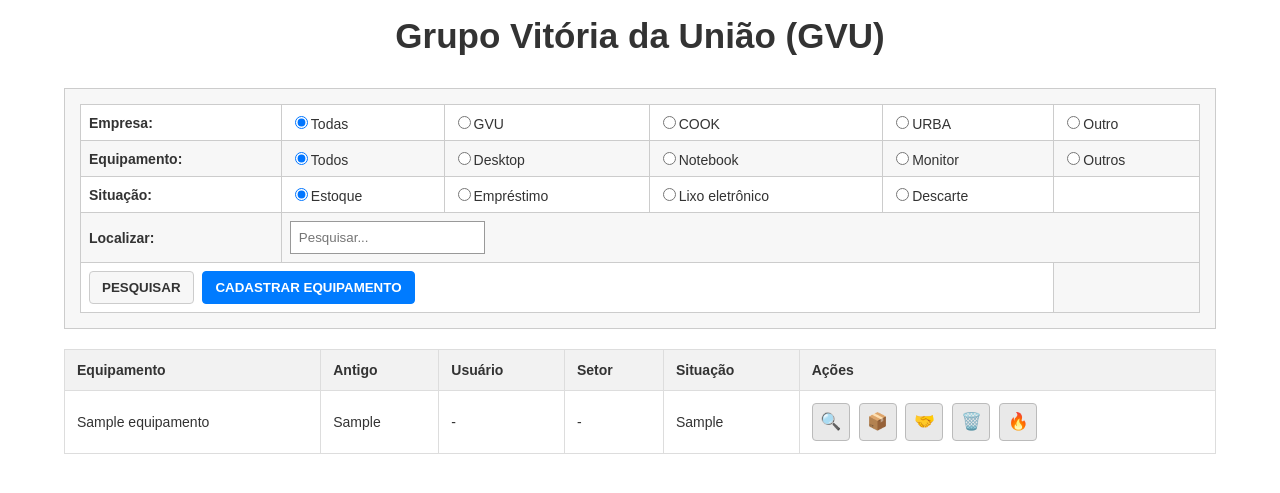
After one commit to ItaloOResende/Cadastro_de_equipamentos, a PHP site: page /index.php in a window 1280 px wide. The commit adds this page. Shown: the top 493 px of the page. Run offline with PHP 8.4, Linux system fonts and the light colour scheme; tables that the repository leaves empty or names only in its code hold one stand-in row (values such as "Sample post").

Commit message:
Preenche_Tabela

```diff
--- a/cadastrar.html
+++ b/cadastrar.html
@@ -4,13 +4,13 @@
     <meta charset="UTF-8">
     <meta name="viewport" content="width=device-width, initial-scale=1.0">
     <title>Cadastro de Equipamentos - GVU</title>
-    <link rel="stylesheet" href="style.css">
+    <link rel="stylesheet" href="Style.css">
 </head>
 <body>
 
     <div class="container">
         <header class="main-header">
-            <h1><a href="index.html" class="header-link">Grupo Vitória da União (GVU)</a></h1>
+            <h1><a href="index.php" class="header-link">Grupo Vitória da União (GVU)</a></h1>
             <h1>Cadastrar Novo Equipamento</h1>
         </header>
 
@@ -88,7 +88,7 @@
 
             <div class="form-actions">
                 <button type="submit" class="btn btn-primary">Salvar Equipamento</button>
-                <a href="index.html" class="btn">Cancelar</a>
+                <a href="index.php" class="btn">Cancelar</a>
             </div>
         </form>
 
--- a/editar_dados.html
+++ b/editar_dados.html
@@ -10,7 +10,7 @@
 
     <div class="container">
         <header class="main-header">
-            <h1><a href="index.html" class="header-link">Grupo Vitória da União (GVU)</a></h1>
+            <h1><a href="index.php" class="header-link">Grupo Vitória da União (GVU)</a></h1>
             <h1>Editar Informações do Equipamento</h1>
         </header>
 
@@ -79,7 +79,7 @@
 
             <div class="form-actions">
                 <button type="submit" class="btn btn-primary">Salvar Alterações</button>
-                <a href="index.html" class="btn">Cancelar</a>
+                <a href="index.php" class="btn">Cancelar</a>
             </div>
         </form>
     </div>
--- /dev/null
+++ b/index.php
@@ -0,0 +1,116 @@
+<!DOCTYPE html>
+<html lang="pt-br">
+<head>
+    <meta charset="UTF-8">
+    <meta name="viewport" content="width=device-width, initial-scale=1.0">
+    <title>Controle de Estoque - Grupo Vitória da União</title>
+    <link rel="stylesheet" href="style.css">
+</head>
+<body>
+    <div class="container">
+        <header class="main-header">
+            <h1>Grupo Vitória da União (GVU)</h1>
+        </header>
+
+                <div class="control-panel">
+            <table class="filter-table">
+                <tr>
+                    <td class="label-cell"><label><b>Empresa:</b></label></td>
+                    <td><div class="radio-item"><input type="radio" id="empresa-ambos" name="filtro_empresa" value="ambos" checked><label for="empresa-ambos">Todas</label></div></td>
+                    <td><div class="radio-item"><input type="radio" id="empresa-gvu" name="filtro_empresa" value="gvu"><label for="empresa-gvu">GVU</label></div></td>
+                    <td><div class="radio-item"><input type="radio" id="empresa-cook" name="filtro_empresa" value="cook"><label for="empresa-cook">COOK</label></div></td>
+                    <td><div class="radio-item"><input type="radio" id="empresa-urba" name="filtro_empresa" value="urba"><label for="empresa-urba">URBA</label></div></td>
+                    <td><div class="radio-item"><input type="radio" id="empresa-outro" name="filtro_empresa" value="outro"><label for="empresa-outro">Outro</label></div></td>
+                </tr>
+                <tr>
+                    <td class="label-cell"><label><b>Equipamento:</b></label></td>
+                    <td><div class="radio-item"><input type="radio" id="tipo-todos" name="filtro_tipo" value="todos" checked><label for="tipo-todos">Todos</label></div></td>
+                    <td><div class="radio-item"><input type="radio" id="tipo-maquina" name="filtro_tipo" value="maquina"><label for="tipo-maquina">Desktop</label></div></td>
+                    <td><div class="radio-item"><input type="radio" id="tipo-notebook" name="filtro_tipo" value="maquina"><label for="tipo-notebook">Notebook</label></div></td>
+                    <td><div class="radio-item"><input type="radio" id="tipo-monitor" name="filtro_tipo" value="monitor"><label for="tipo-monitor">Monitor</label></div></td>
+                    <td><div class="radio-item"><input type="radio" id="tipo-outros" name="filtro_tipo" value="outros"><label for="tipo-outros">Outros</label></div></td>
+                </tr>
+                <tr>
+                    <td class="label-cell"><label><b>Situação:</b></label></td>
+                    <td><div class="radio-item"><input type="radio" id="filtro-estoque" name="filtro_status" value="estoque" checked><label for="filtro-estoque">Estoque</label></div></td>
+                    <td><div class="radio-item"><input type="radio" id="filtro-emprestimo" name="filtro_status" value="emprestimo"><label for="filtro-emprestimo">Empréstimo</label></div></td>
+                    <td><div class="radio-item"><input type="radio" id="filtro-lixo" name="filtro_status" value="lixo"><label for="filtro-lixo">Lixo eletrônico</label></div></td>
+                    <td><div class="radio-item"><input type="radio" id="filtro-descartar" name="filtro_status" value="descartar"><label for="filtro-descartar">Descarte</label></div></td>
+                    <td class="empty-cell"></td>
+                </tr>
+                <tr>
+                    <td class="label-cell"><label for="search-input"><b>Localizar:</b></label></td>
+                    <td colspan="5">
+                        <div class="actions-cell">
+                             <input type="text" id="search-input" placeholder="Pesquisar...">
+                        </div>
+                    </td>
+                </tr>
+                <tr>
+                    <td colspan="5">
+                        <div class="actions-cell">
+                             <div class="actions-group">
+                                <button class="btn">Pesquisar</button>
+                                <button class="btn btn-primary" data-action="cadastro">Cadastrar Equipamento</button>
+
+                             </div>
+                        </div>
+                    </td>
+                </tr>
+            </table>
+        </div>
+        <main>
+            <table class="main-data-table">
+                <thead>
+                    <tr>
+                        <th>Equipamento</th>
+                        <th>Antigo</th>
+                        <th>Usuário</th>
+                        <th>Setor</th>
+                        <th>Situação</th>
+                        <th>Ações</th>
+                    </tr>
+                </thead>
+                <tbody>
+                    <?php
+                    // Conexão com banco
+                    $conn = new mysqli("localhost", "root", "", "gvu");
+
+                    if ($conn->connect_error) {
+                        echo "<tr><td colspan='6'>Erro de conexão: " . $conn->connect_error . "</td></tr>";
+                    } else {
+                        // Busca dados
+                        $sql = "SELECT nome_equipamento, etiqueta_antiga, situacao FROM equipamentos";
+                        $result = $conn->query($sql);
+
+                        if ($result->num_rows > 0) {
+                            while($row = $result->fetch_assoc()) {
+                                echo "<tr>";
+                                echo "<td>" . htmlspecialchars($row["nome_equipamento"]) . "</td>";
+                                echo "<td>" . htmlspecialchars($row["etiqueta_antiga"]) . "</td>";
+                                echo "<td>-</td>"; // Usuário (fixo)
+                                echo "<td>-</td>"; // Setor (fixo)
+                                echo "<td>" . htmlspecialchars($row["situacao"]) . "</td>";
+                                echo "<td>
+                                    <button class='status-button' data-action='verify' title='Verificar informações'>🔍</button>
+                                    <button class='status-button' data-action='Estoque' title='Mover para Estoque'>📦</button>
+                                    <button class='status-button' data-action='Empréstimo' title='Mover para Empréstimo'>🤝</button>
+                                    <button class='status-button' data-action='Lixo Eletrônico' title='Mover para Lixo Eletrônico'>🗑️</button>
+                                    <button class='status-button' data-action='Descarte' title='Mover para Descarte'>🔥</button>
+                                </td>";
+                                echo "</tr>";
+                            }
+                        } else {
+                            echo "<tr><td colspan='6'>Nenhum equipamento encontrado.</td></tr>";
+                        }
+                    }
+
+                    $conn->close();
+                    ?>
+                </tbody>
+            </table>
+        </main>
+    </div>
+    <script src="script.js"></script>
+</body>
+</html>
--- a/script.js
+++ b/script.js
@@ -111,12 +111,13 @@ document.addEventListener('DOMContentLoaded', () => {
         });
     });
 
-    const cadastroButtons = document.querySelectorAll('.btn-primary[data-action="cadastro"]');
-    cadastroButtons.forEach(button => {
-        button.addEventListener('click', () => {
-            window.location.href = 'cadastrar.html';
-        });
+const cadastroButtons = document.querySelectorAll('.btn-primary[data-action="cadastro"]');
+cadastroButtons.forEach(button => {
+    button.addEventListener('click', () => {
+        window.location.href = 'cadastrar.html';
     });
+});
+
 
     // --- Lógica de preenchimento via URL (para edição de dados) ---
     const params = new URLSearchParams(window.location.search);
```
Also changed, not shown: salvar_equipamento.php (+31 -1 lines), styles.css (deleted, +0 -186 lines).
